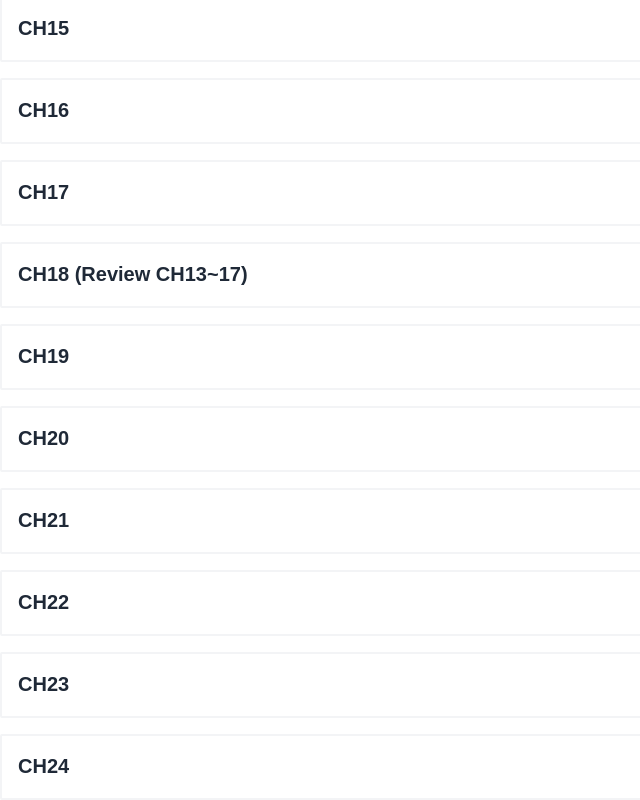
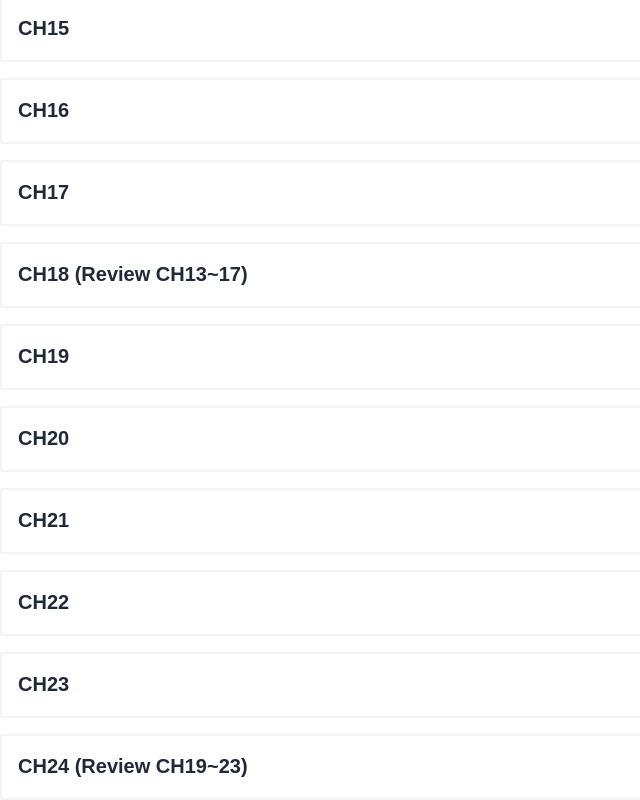
Before and after one commit to k4sud0n/college-english-grammar, a Svelte app: page / in a window 1280 px wide. Shown: the part 1232-2032 px from the top of the page, without its empty margins (0-640 px from the left). Built offline with nearby package versions, Linux system fonts and the light colour scheme.

Commit message:
Fix typo

```diff
--- a/src/data.js
+++ b/src/data.js
@@ -503,7 +503,7 @@ export const store = writable([
 	},
 	{
 		id: 23,
-		name: 'CH24',
+		name: 'CH24 (Review CH19~23)',
 		video: [
 			{id: 1, key: '451731129?h=1347453765'},
 			{id: 2, key: '451731004?h=ec5ab89ccc'},
```
